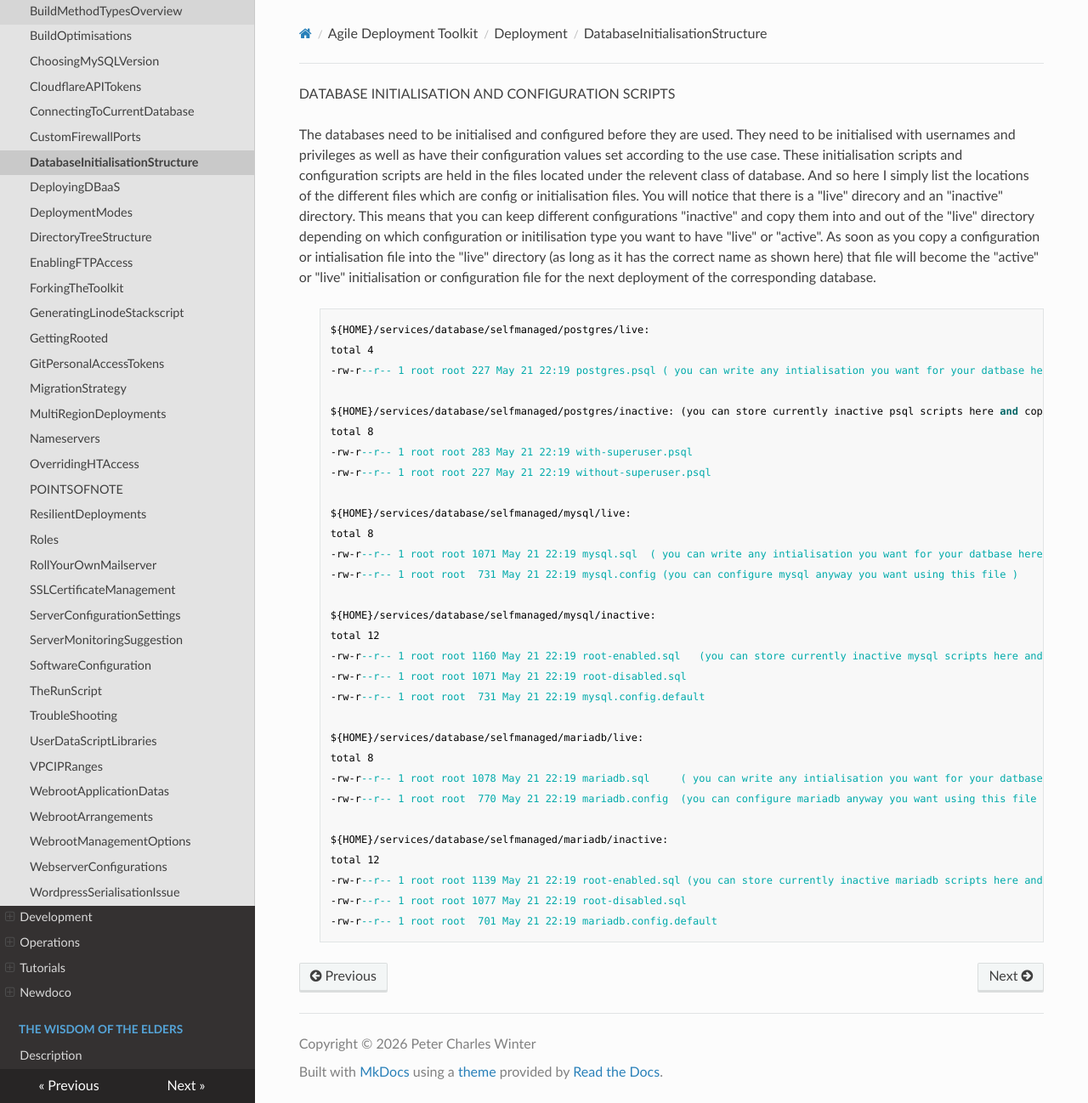
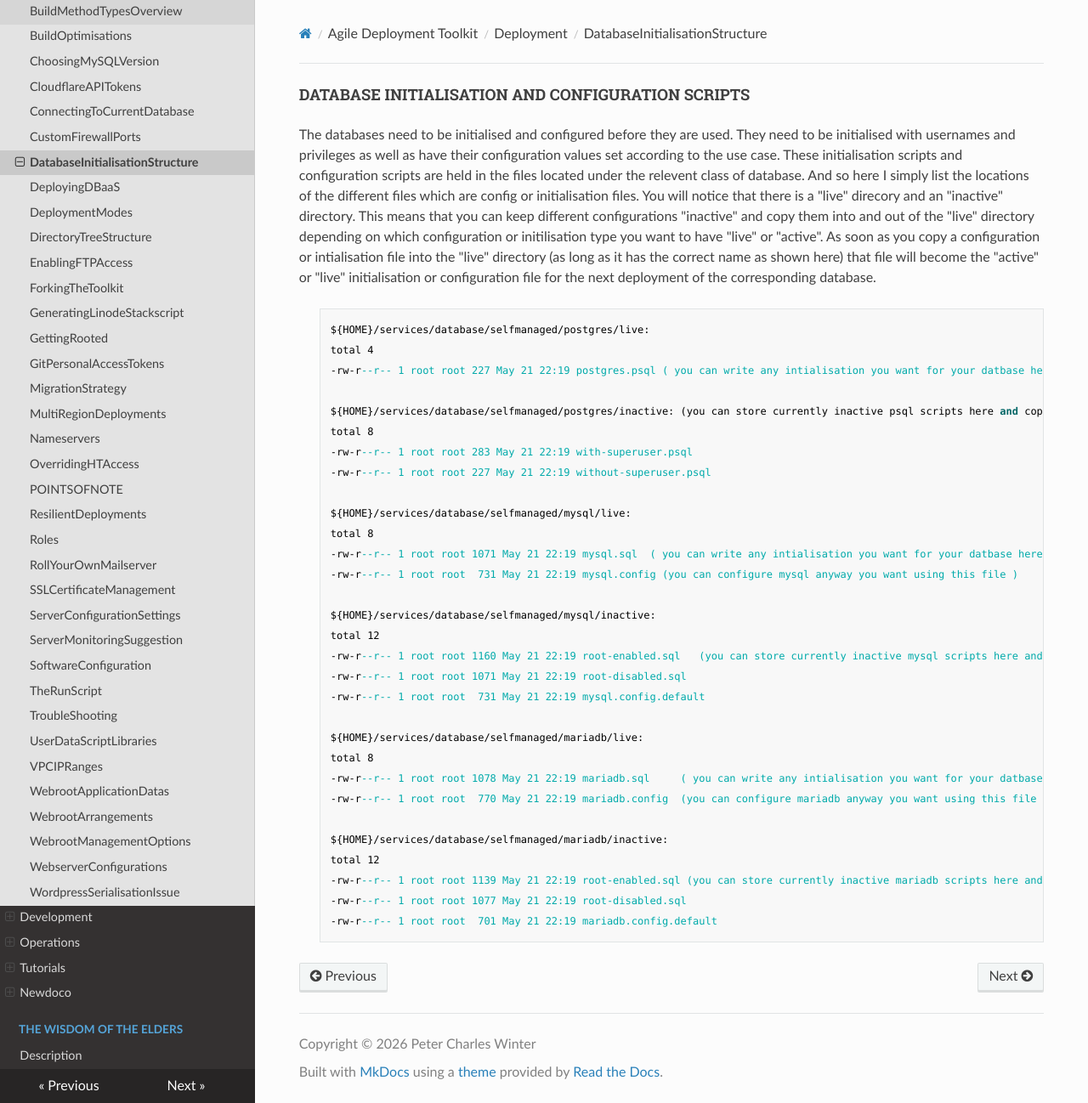
Before and after one commit to wintersys-dev/adt-documentation, an MkDocs documentation site: the page built from docs/Agile Deployment Toolkit/Deployment/DatabaseInitialisationStructure.md, in a window 1280 px wide and 1298 px high. Shown: the whole window at 85% size. Built offline with MkDocs 1.6.1, drawn with Linux system fonts in a browser that asks for light colours; nearby versions of some CDN libraries.

```diff
--- a/docs/Agile Deployment Toolkit/Deployment/DatabaseInitialisationStructure.md
+++ b/docs/Agile Deployment Toolkit/Deployment/DatabaseInitialisationStructure.md
@@ -1,4 +1,4 @@
-DATABASE INITIALISATION AND CONFIGURATION SCRIPTS
+#### DATABASE INITIALISATION AND CONFIGURATION SCRIPTS
 
 The databases need to be initialised and configured before they are used. They need to be initialised with usernames and privileges as well as have their configuration values set according to the use case. These initialisation scripts and configuration scripts are held in the files located under the relevent class of database. And so here I simply list the locations of the different files which are config or initialisation files. You will notice that there is a "live" direcory and an "inactive" directory. This means that you can keep different configurations "inactive" and copy them into and out of the "live" directory depending on which configuration or initilisation type you want to have "live" or "active". As soon as you copy a configuration or intialisation file into the "live" directory (as long as it has the correct name as shown here) that file will become the "active" or "live" initialisation or configuration file for the next deployment of the corresponding database.
 
```
